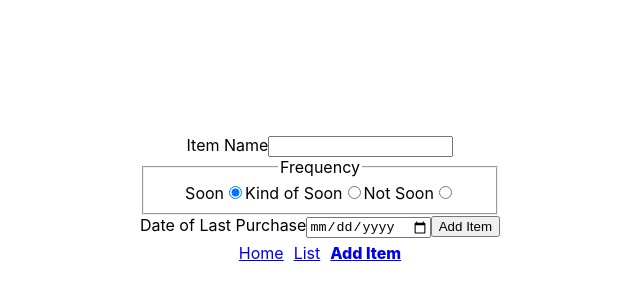
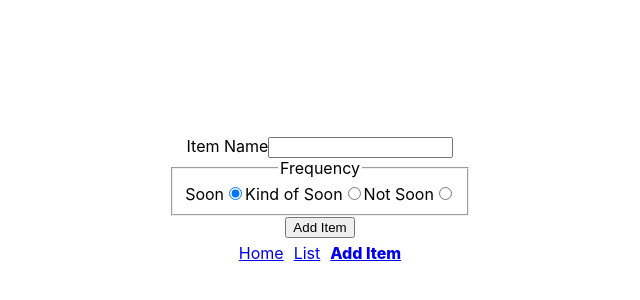
Before and after one commit to the-collab-lab/tcl-40-smart-shopping-list, a React (Create React App) app: page /additem in a window 1280 px wide. Shown: the part 436-736 px from the top of the page, without its empty margins (320-960 px from the left). Built offline with nearby package versions, Linux system fonts and the light colour scheme.

Commit message:
deletes dummy userToken function, useEffect and removes the Date of Last Purchase input and state

```diff
--- a/src/utils/localStorage.js
+++ b/src/utils/localStorage.js
@@ -1,4 +1 @@
-//this will be deleted when we merge our branches and the line below this will be uncommented out
-export const userToken = JSON.parse(localStorage.getItem('item'));
-
-//export const userToken = JSON.parse(localStorage.getItem('token'));
+export const userToken = JSON.parse(localStorage.getItem('token'));
--- a/src/views/AddItem/AddItem.jsx
+++ b/src/views/AddItem/AddItem.jsx
@@ -1,4 +1,4 @@
-import React, { useState, useEffect } from 'react';
+import React, { useState } from 'react';
 import { db } from '../../lib/firebase';
 import { collection, addDoc } from 'firebase/firestore';
 import { userToken } from '../../utils/localStorage';
@@ -7,14 +7,7 @@ export default function AddItem() {
   const [listItem, setListItem] = useState({
     name: '',
     frequency: '7',
-    date: '',
   });
-
-  //this useEffect will be removed when we merge our branches together because we no longer have to create a dummy variable, we will stricly grab the user token from local storage
-  useEffect(() => {
-    const dummyVariable = 'KN';
-    localStorage.setItem('item', JSON.stringify(dummyVariable));
-  }, []);
 
   const handleInput = (e) => {
     const { name, value } = e.target;
@@ -40,7 +33,7 @@ export default function AddItem() {
     }
   };
 
-  const { name, frequency, date } = listItem;
+  const { name, frequency } = listItem;
 
   return (
     <form onSubmit={handleSubmit}>
@@ -82,14 +75,6 @@ export default function AddItem() {
           onChange={handleInput}
         />
       </fieldset>
-      <label htmlFor="lastPurchase">Date of Last Purchase</label>
-      <input
-        type="date"
-        id="lastPurchase"
-        onChange={handleInput}
-        value={date}
-        name="date"
-      />
       <button type="submit">Add Item</button>
     </form>
   );
```
